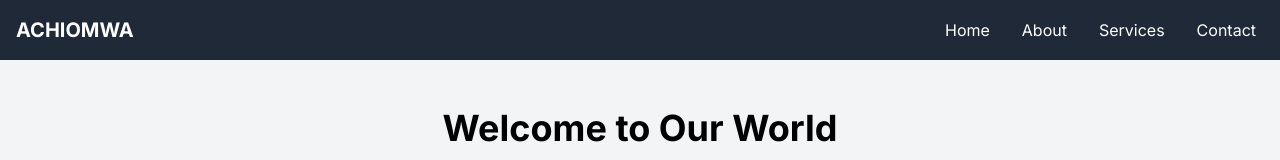
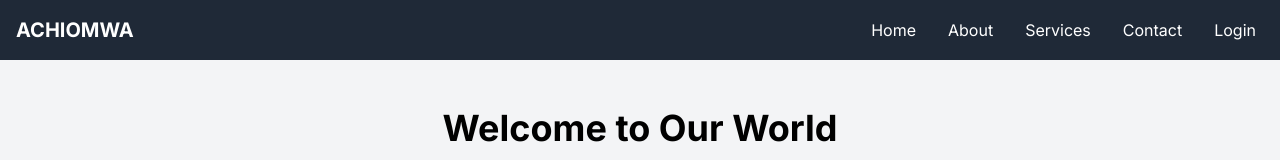
Before and after one commit to houdinipapi/Achiomwa, a Next.js app in the folder application/: page / in a window 1280 px wide. Shown: the top 160 px of the page. Built offline with nearby package versions, Linux system fonts and the light colour scheme.

Commit message:
chore: Add login link to Navbar

```diff
--- a/application/src/components/Navbar.tsx
+++ b/application/src/components/Navbar.tsx
@@ -31,6 +31,9 @@ const Navbar = () => {
             <li>
               <a href="/contact" className="text-white hover:bg-gray-700 p-2 rounded-lg">Contact</a>
             </li>
+            <li>
+              <a href="#" className="text-white hover:text-red-500 hover:bg-gray-700 p-2 rounded-lg">Login</a>
+            </li>
           </ul>
         </nav>
       </header>
```
